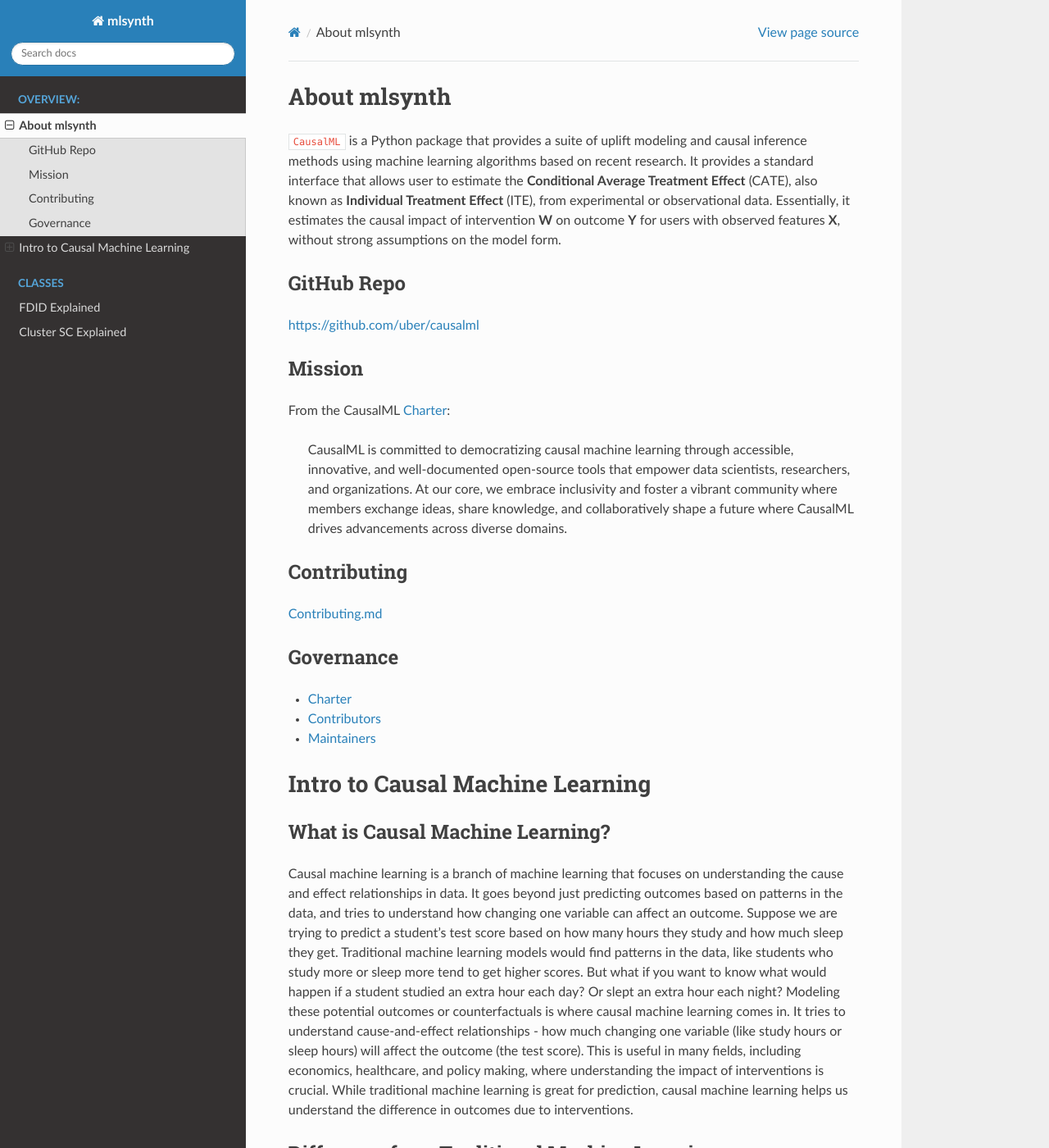
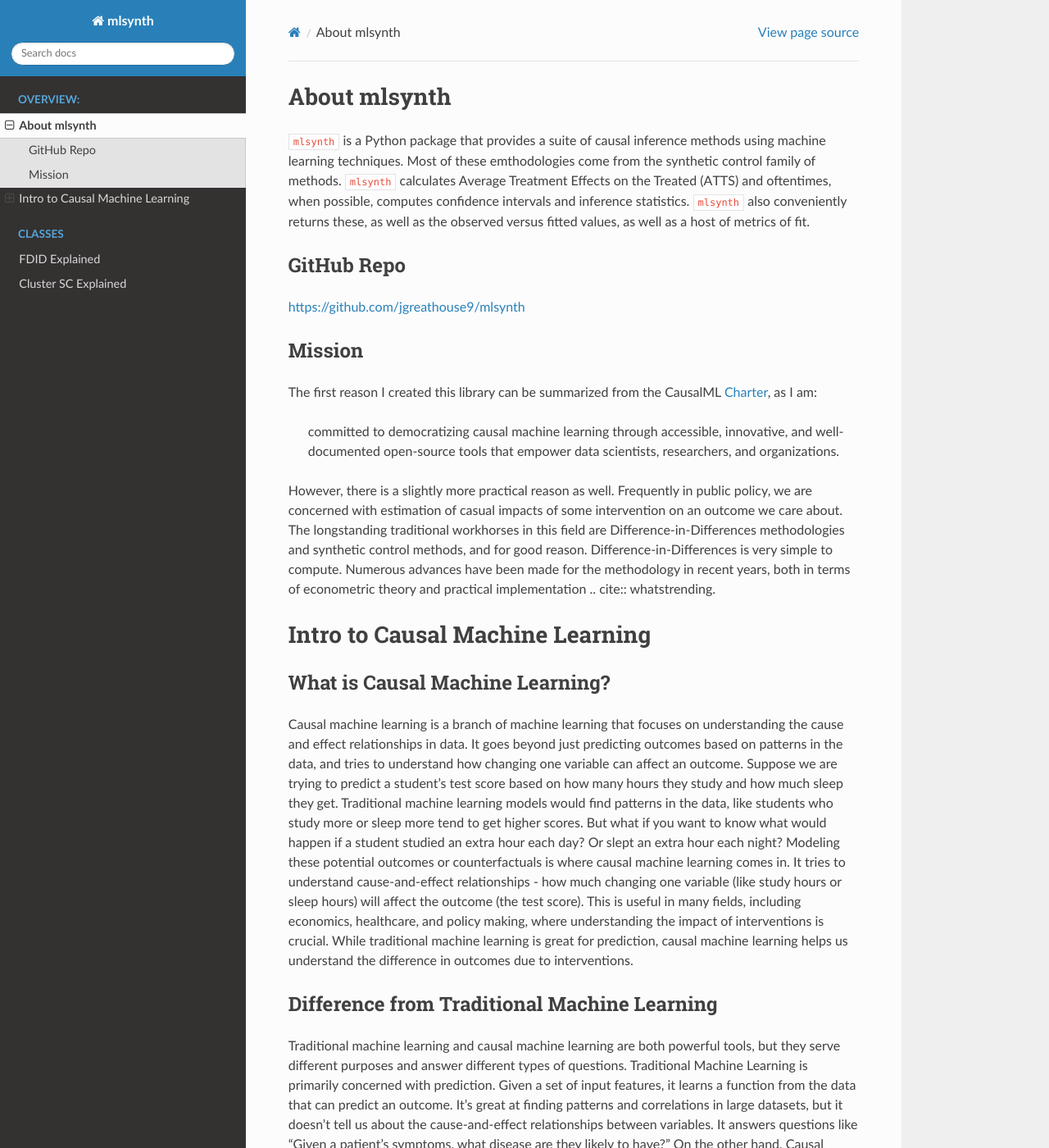
Before and after one commit to jgreathouse9/mlsynth, a Sphinx documentation site: the page built from docs/about.rst, in a window 1280 px wide and 1400 px high. Shown: the whole window at 82% size. Built offline with Sphinx 7.4.7 and the Read the Docs theme 3.1.0, drawn with Linux system fonts in a browser that asks for light colours; pages that are not in the unit, such as notebooks, are missing from menus.

Commit message:
Update about.rst

```diff
--- a/docs/about.rst
+++ b/docs/about.rst
@@ -1,31 +1,23 @@
 About mlsynth
 ===========================
 
-``CausalML`` is a Python package that provides a suite of uplift modeling and causal inference methods using machine learning algorithms based on recent research.
-It provides a standard interface that allows user to estimate the **Conditional Average Treatment Effect** (CATE), also known as **Individual Treatment Effect** (ITE), from experimental or observational data.
-Essentially, it estimates the causal impact of intervention **W** on outcome **Y** for users with observed features **X**, without strong assumptions on the model form.
+``mlsynth`` is a Python package that provides a suite of causal inference methods using machine learning techniques. Most of these emthodologies come from the synthetic control family of methods. ``mlsynth`` calculates Average Treatment Effects on the Treated (ATTS) and oftentimes, when possible, computes confidence intervals and inference statistics. ``mlsynth`` also conveniently returns these, as well as the observed versus fitted values, as well as a host of metrics of fit.
 
 GitHub Repo
 -----------
 
-https://github.com/uber/causalml
+https://github.com/jgreathouse9/mlsynth
 
 Mission
 -------
 
-From the CausalML `Charter <https://github.com/uber/causalml/blob/master/CHARTER.md>`_:
+The first reason I created this library can be summarized from the CausalML `Charter <https://github.com/uber/causalml/blob/master/CHARTER.md>`_, as I am:
 
-    CausalML is committed to democratizing causal machine learning through accessible, innovative, and well-documented open-source tools that empower data scientists, researchers, and organizations. At our core, we embrace inclusivity and foster a vibrant community where members exchange ideas, share knowledge, and collaboratively shape a future where CausalML drives advancements across diverse domains.
+    committed to democratizing causal machine learning through accessible, innovative, and well-documented open-source tools that empower data scientists, researchers, and organizations.
 
-Contributing
-------------
-`Contributing.md <https://github.com/uber/causalml/blob/master/CONTRIBUTING.md>`_
+However, there is a slightly more practical reason as well. Frequently in public policy, we are concerned with estimation of casual impacts of some intervention on an outcome we care about. The longstanding traditional workhorses in this field are Difference-in-Differences methodologies and synthetic control methods, and for good reason. Difference-in-Differences is very simple to compute. Numerous advances have been made for the methodology in recent years, both in terms of econometric theory and practical implementation .. cite:: whatstrending.
 
-Governance
-----------
-* `Charter <https://github.com/uber/causalml/blob/master/CHARTER.md>`_
-* `Contributors <https://github.com/uber/causalml/graphs/contributors>`_
-* `Maintainers <https://github.com/uber/causalml/blob/master/MAINTAINERS.md>`_
+
 
 Intro to Causal Machine Learning
 ================================
```
